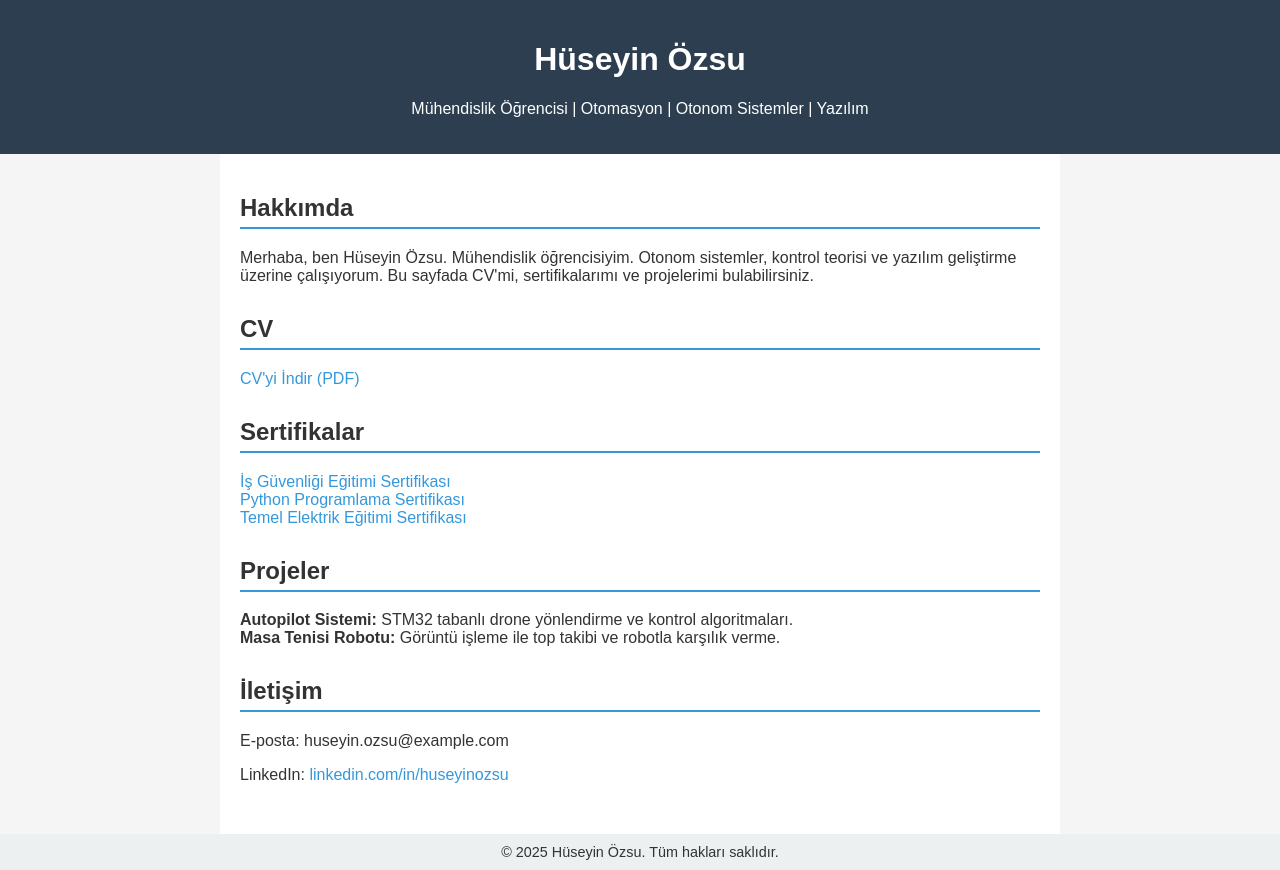
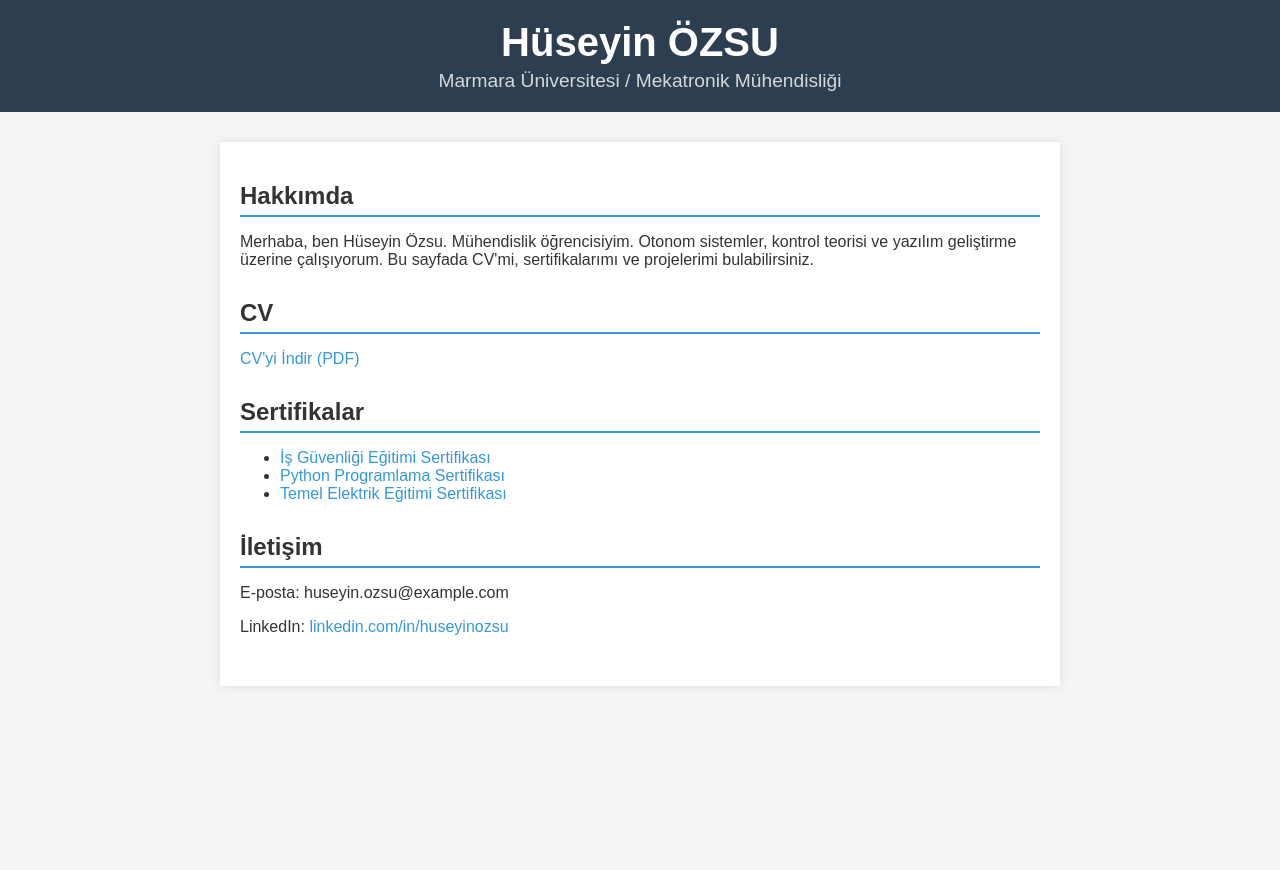
Before and after one commit to Huseyin-Ozsu/huseyin-ozsu.github.io, a plain HTML site: page index.html in a window 1280 px wide. After the commit the page ends 800 px from the top, so only its background shows below. Drawn offline with Linux system fonts and the light colour scheme.

Commit message:
Update index.html

```diff
--- a/index.html
+++ b/index.html
@@ -1,14 +1,13 @@
 <!DOCTYPE html>
 <html lang="tr">
 <head>
-  <meta charset="UTF-8">
-  <meta name="viewport" content="width=device-width, initial-scale=1.0">
+  <meta charset="UTF-8" />
+  <meta name="viewport" content="width=device-width, initial-scale=1" />
   <title>Hüseyin Özsu | Kişisel Web Sitesi</title>
   <style>
     body {
       font-family: Arial, sans-serif;
-      margin: 0;
-      padding: 0;
+      margin: 0; padding: 0;
       background: #f5f5f5;
       color: #333;
     }
@@ -18,11 +17,22 @@
       padding: 20px;
       text-align: center;
     }
+    header h1 {
+      margin: 0;
+      font-size: 2.5em;
+    }
+    header p {
+      margin: 5px 0 0 0;
+      font-size: 1.2em;
+      font-weight: 500;
+      opacity: 0.8;
+    }
     main {
       max-width: 800px;
-      margin: auto;
+      margin: 30px auto;
       padding: 20px;
       background: white;
+      box-shadow: 0 0 10px rgba(0,0,0,0.1);
     }
     section {
       margin-bottom: 30px;
@@ -30,27 +40,18 @@
     h2 {
       border-bottom: 2px solid #3498db;
       padding-bottom: 5px;
-    }
-    ul {
-      list-style: none;
-      padding-left: 0;
+      margin-bottom: 15px;
     }
     a {
       color: #3498db;
       text-decoration: none;
     }
-    footer {
-      text-align: center;
-      padding: 10px;
-      font-size: 0.9em;
-      background: #ecf0f1;
-    }
   </style>
 </head>
 <body>
   <header>
-    <h1>Hüseyin Özsu</h1>
-    <p>Mühendislik Öğrencisi | Otomasyon | Otonom Sistemler | Yazılım</p>
+    <h1>Hüseyin ÖZSU</h1>
+    <p>Marmara Üniversitesi / Mekatronik Mühendisliği</p>
   </header>
 
   <main>
@@ -74,22 +75,11 @@
     </section>
 
     <section>
-      <h2>Projeler</h2>
-      <ul>
-        <li><strong>Autopilot Sistemi:</strong> STM32 tabanlı drone yönlendirme ve kontrol algoritmaları.</li>
-        <li><strong>Masa Tenisi Robotu:</strong> Görüntü işleme ile top takibi ve robotla karşılık verme.</li>
-      </ul>
-    </section>
-
-    <section>
       <h2>İletişim</h2>
       <p>E-posta: huseyin.ozsu@example.com</p>
       <p>LinkedIn: <a href="https://linkedin.com/in/huseyinozsu" target="_blank">linkedin.com/in/huseyinozsu</a></p>
     </section>
   </main>
 
-  <footer>
-    &copy; 2025 Hüseyin Özsu. Tüm hakları saklıdır.
-  </footer>
 </body>
 </html>
```
